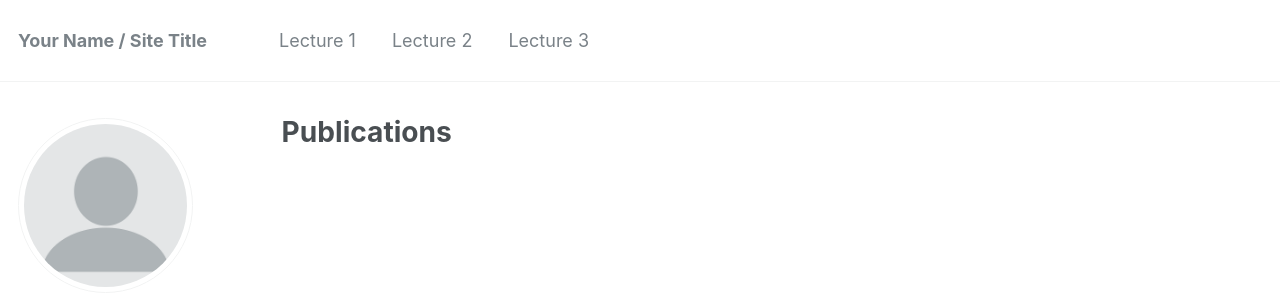
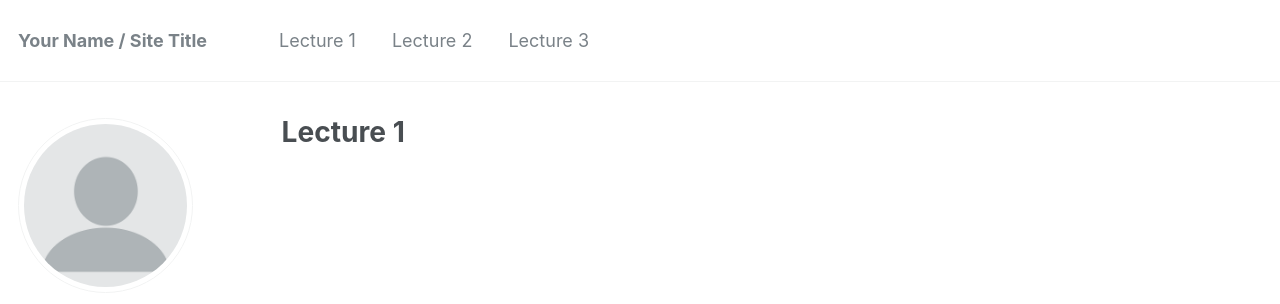
Before and after one commit to flxmschneider/flxmschneider.github.io, a Jekyll site: the page built from _pages/lecture1.md, in a window 1280 px wide. Shown: the top 304 px of the page. Built offline with Jekyll 4.4.1, drawn with Linux system fonts in a browser that asks for light colours; some web fonts are replaced.

Commit message:
added lecture 1

```diff
--- a/_pages/publications.md
+++ b/_pages/lecture1.md
@@ -1,7 +1,7 @@
 ---
 layout: archive
-title: "Publications"
-permalink: /publications/
+title: "Lecture 1"
+permalink: /Lecture 1/
 author_profile: true
 ---
 
```
